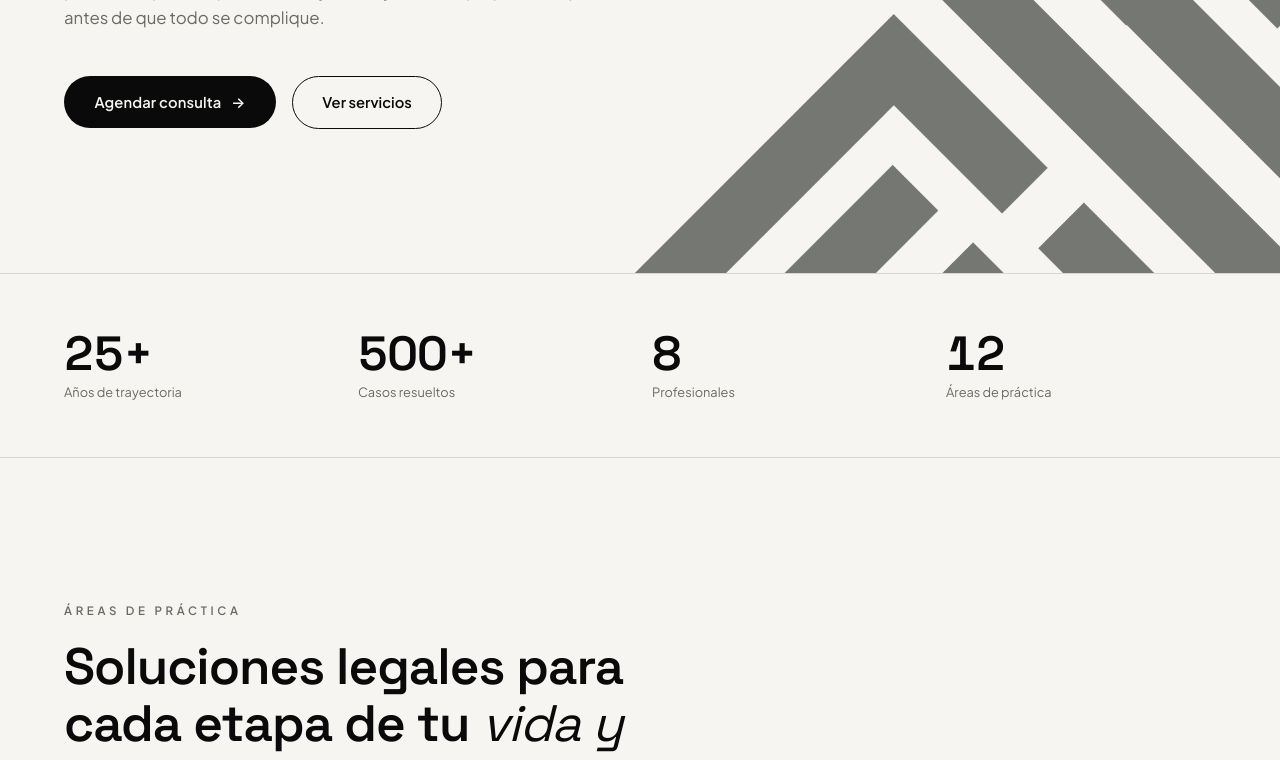
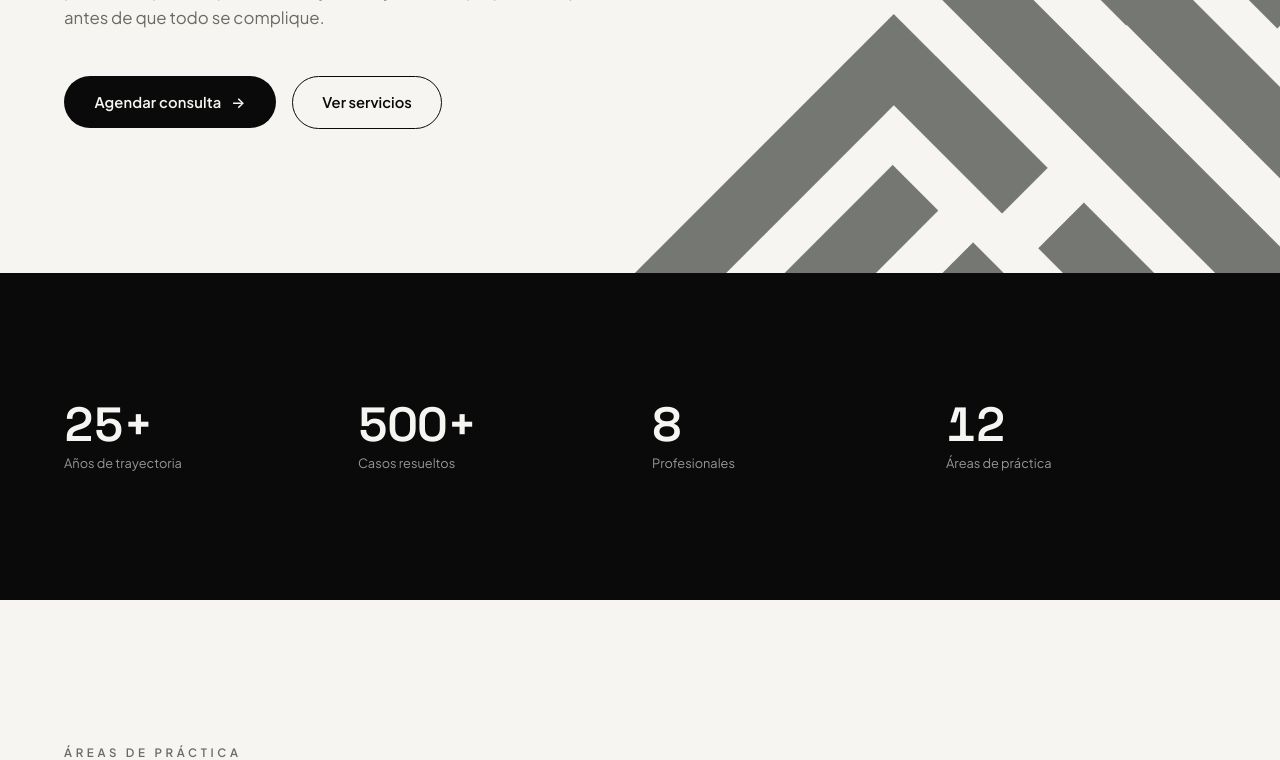
Before and after one commit to JonathanGrauberg/legal-oxymoron, a React (Vite) app: page / in a window 1280 px wide. Shown: the part 584-1344 px from the top of the page. Built offline with nearby package versions, Linux system fonts and the light colour scheme.

Commit message:
agrandamos stats

```diff
--- a/src/components/sections/Stats.tsx
+++ b/src/components/sections/Stats.tsx
@@ -7,12 +7,12 @@ export default function Stats() {
   useReveal(ref, "[data-reveal]", { y: 18, stagger: 0.08 });
 
   return (
-    <div className="border-y border-line bg-paper">
-      <div ref={ref} className="container-px grid grid-cols-2 md:grid-cols-4 gap-8 md:gap-6 py-12 md:py-14">
+    <div className="bg-ink text-paper">
+      <div ref={ref} className="container-px grid grid-cols-2 md:grid-cols-4 gap-10 md:gap-6 py-24 md:py-32">
         {stats.map((s) => (
           <div key={s.label} data-reveal>
-            <div className="font-display text-4xl md:text-5xl font-semibold num-tabular">{s.value}</div>
-            <div className="mt-1.5 text-[0.8rem] text-mute leading-snug">{s.label}</div>
+            <div className="font-display text-4xl md:text-5xl font-semibold num-tabular text-paper">{s.value}</div>
+            <div className="mt-1.5 text-[0.8rem] text-paper/60 leading-snug">{s.label}</div>
           </div>
         ))}
       </div>
```
